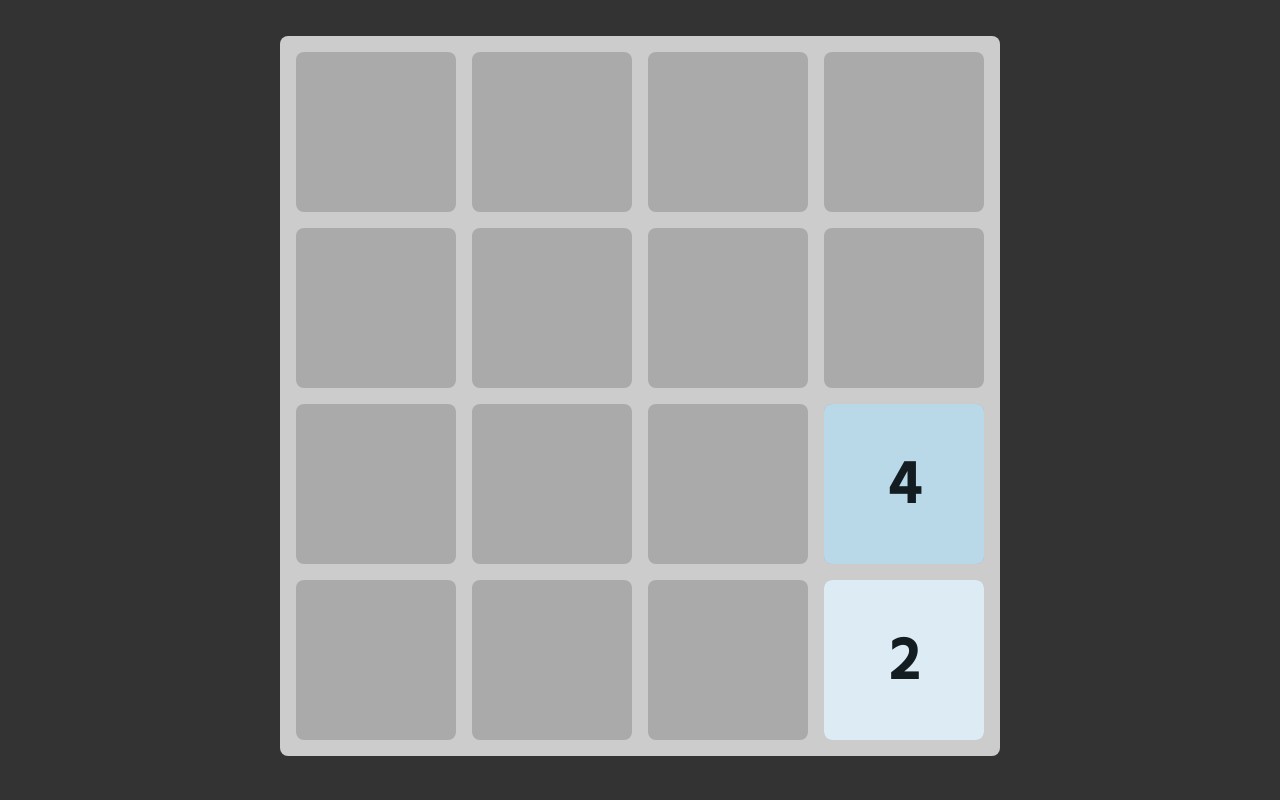
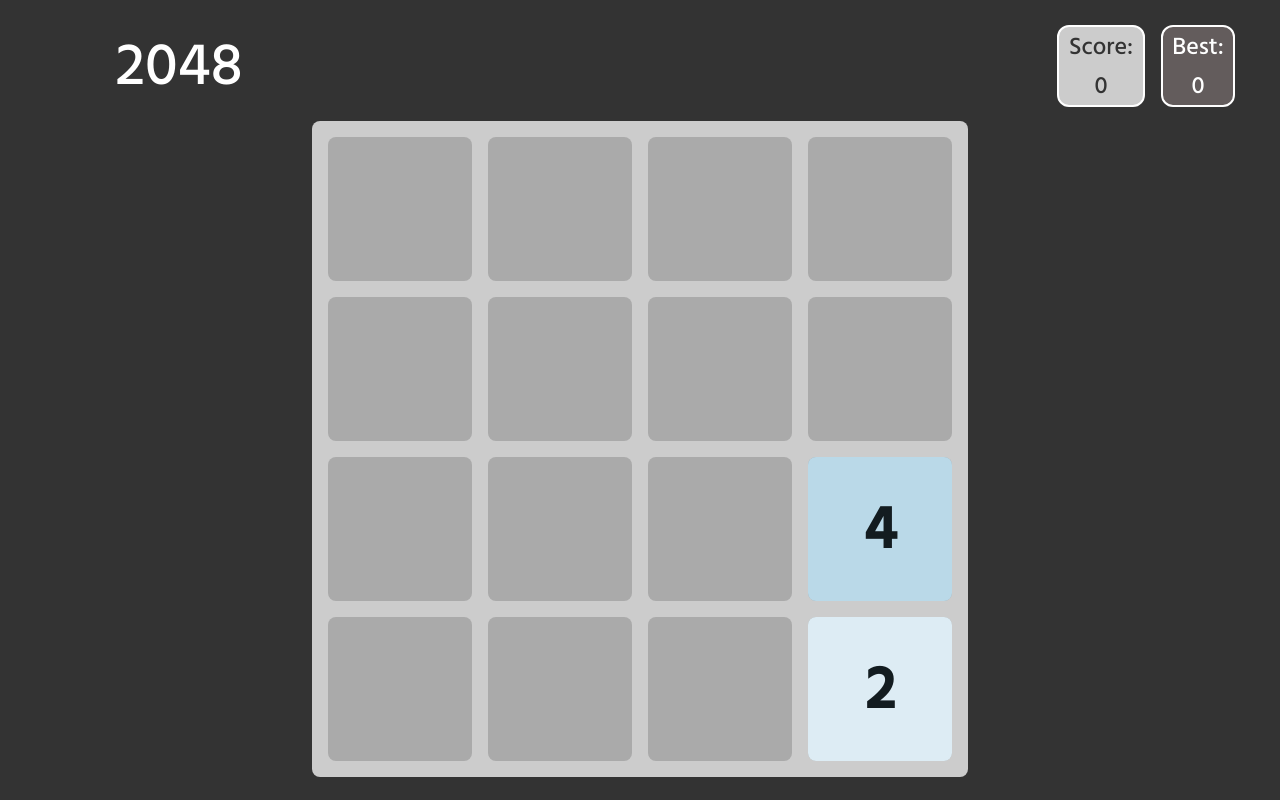
Before and after one commit to Harsh-0986/2048, a plain HTML site: page index.html in a window 1280 px wide. Drawn offline with Linux system fonts and the light colour scheme.

Commit message:
Added Scoreboard functionality

```diff
--- a/index.html
+++ b/index.html
@@ -6,21 +6,38 @@
     <meta http-equiv="X-UA-Compatible" content="IE=edge" />
     <meta name="theme-color" content="#333" />
     <meta name="viewport" content="width=device-width, initial-scale=1.0" />
-    <title>2048 Clone</title>
+    <title>2048</title>
     <link rel="stylesheet" href="styles.css" />
     <link rel="manifest" href="./manifest.json" />
     <script src="js/script.js" defer type="module"></script>
   </head>
   <body>
+    <!-- Header -->
+    <header class="header">
+      <span>2048</span>
+      <div class="scorebox">
+        <span class="score">
+          <span class="label">Score:</span>
+          <span id="cscore">0</span>
+        </span>
+        <span class="best">
+          <span class='label'>Best:</span>
+          <span id="best">0</span>
+        </div>
+      </div>
+    </header>
+
+    <!-- Game Board -->
     <div id="game-board"></div>
-  <script >
+    <script>
       if ("serviceWorker" in navigator) {
         window.addEventListener("load", () => {
-      navigator.serviceWorker.register("./serviceworker.js")
+          navigator.serviceWorker
+            .register("./serviceworker.js")
             .then((reg) => {
-        console.log('success', reg.scope)
+              console.log("success", reg.scope);
             })
-      .catch(err => console.log(err));
+            .catch((err) => console.log(err));
         });
       }
     </script>
--- a/js/Grid.js
+++ b/js/Grid.js
@@ -1,5 +1,5 @@
 const GRID_SIZE = 4;
-const CELL_SIZE = 20;
+const CELL_SIZE = 18;
 const CELL_GAP = 2;
 
 export default class Grid {
@@ -101,9 +101,17 @@ class Cell {
     );
   }
 
-  mergeTiles() {
+  mergeTiles(currScore, bestScore) {
     if (this.tile == null || this.mergeTile == null) return;
+    let cscore = parseInt(currScore.innerText, 10);
+    cscore += this.tile.value;
+    currScore.innerText = cscore.toString();
     this.tile.value = this.tile.value + this.mergeTile.value;
+    if (
+      parseInt(currScore.innerText, 10) >= parseInt(bestScore.innerText, 10)
+    ) {
+      best.innerText = currScore.innerText;
+    }
     this.mergeTile.remove();
     this.mergeTile = null;
   }
--- a/js/script.js
+++ b/js/script.js
@@ -3,6 +3,12 @@ import Tile from "./Tile.js";
 
 // console.log("Console");
 const gameBoard = document.getElementById("game-board");
+const currScore = document.getElementById("cscore");
+const best = document.getElementById("best");
+
+function setupBest() {
+  best.innerText = localStorage.getItem("best") || 0;
+}
 
 const grid = new Grid(gameBoard);
 
@@ -16,6 +22,7 @@ function setupInput() {
 
 setupInput();
 setTouch();
+setupBest();
 
 async function handleInput(e) {
   switch (e.key) {
@@ -53,7 +60,7 @@ async function handleInput(e) {
   }
 
   // Merging tiles
-  grid.cells.forEach((cell) => cell.mergeTiles());
+  grid.cells.forEach((cell) => cell.mergeTiles(currScore, best));
 
   // Adding tiles
   const newTile = new Tile(gameBoard);
@@ -62,6 +69,8 @@ async function handleInput(e) {
   // Game Over Logic
   if (!canMoveUp() && !canMoveDown() && !canMoveRight() && !canMoveLeft()) {
     newTile.waitForTransition(true).then(() => alert("You lose"));
+    if (best.innerText < currScore.innerText) return;
+    localStorage.setItem("best", currScore.innerText);
     return;
   }
 
@@ -204,7 +213,7 @@ async function handleTouchMove(evt) {
     }
   }
   // Merging tiles
-  grid.cells.forEach((cell) => cell.mergeTiles());
+  grid.cells.forEach((cell) => cell.mergeTiles(currScore, best));
 
   // Adding tiles
   const newTile = new Tile(gameBoard);
@@ -213,6 +222,8 @@ async function handleTouchMove(evt) {
   // Game Over Logic
   if (!canMoveUp() && !canMoveDown() && !canMoveRight() && !canMoveLeft()) {
     newTile.waitForTransition(true).then(() => alert("You lose"));
+    if (best.innerText < currScore.innerText) return;
+    localStorage.setItem("best", currScore.innerText);
     return;
   }
 
--- a/styles.css
+++ b/styles.css
@@ -15,9 +15,58 @@ body {
   width: 100vw;
   margin: auto;
   display: flex;
+  flex-direction: column;
   justify-content: center;
   align-items: center;
   font-size: 7.5vmin;
+}
+
+.header {
+  width: 82vw;
+  display: flex;
+  align-items: center;
+  justify-content: space-between;
+  color: white;
+  margin-top: 0;
+  margin-bottom: 0.5vmin;
+  height: 13%;
+}
+
+.scorebox {
+  width: 11%;
+  display: flex;
+  align-items: center;
+  justify-content: space-around;
+  height: 13vh;
+  font-size: 3vmin;
+}
+
+.score,
+.best {
+  display: flex;
+  flex-direction: column;
+  justify-content: center;
+  align-items: center;
+  padding: 0 1.2vmin;
+  margin: 0 1vmin;
+  border-radius: 1.5vmin;
+  border: 2px solid white;
+}
+
+.score {
+  background-color: #ccc;
+  color: #333;
+}
+
+.best {
+  background-color: #635c5c;
+}
+
+.label,
+#cscore,
+#best {
+  margin: 0;
+  padding: 0;
 }
 
 #game-board {
```
Lines whose indentation alone changed are shown as unchanged.
